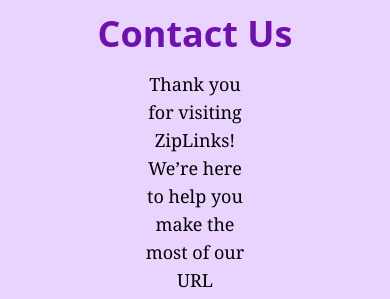
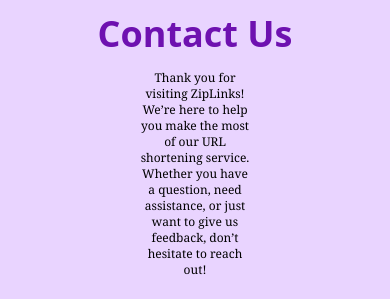
Before and after one commit to Abad-Ali/ZipLinks---Shorten-your-URLs-in-a-flash, a Next.js app: page /contact in a window 390 px wide. Shown: the part 376-675 px from the top of the page. Built offline with nearby package versions, Linux system fonts and the light colour scheme.

Commit message:
Update page.js

```diff
--- a/app/contact/page.js
+++ b/app/contact/page.js
@@ -10,7 +10,7 @@
           </div>
           <div className='flex flex-col gap-4 items-center justify-center'>
             <h1 className='text-4xl text-purple-800 font-black text-center'>Contact Us</h1>
-            <p className='px-20 font-serif text-lg text-center'>Thank you for visiting ZipLinks! We’re here to help you make the most of our URL shortening service. Whether you have a question, need assistance, or just want to give us feedback, don’t hesitate to reach out!</p>
+            <p className='px-20 font-serif md:text-lg text-xs text-center'>Thank you for visiting ZipLinks! We’re here to help you make the most of our URL shortening service. Whether you have a question, need assistance, or just want to give us feedback, don’t hesitate to reach out!</p>
           </div>
       </div>
 
```
